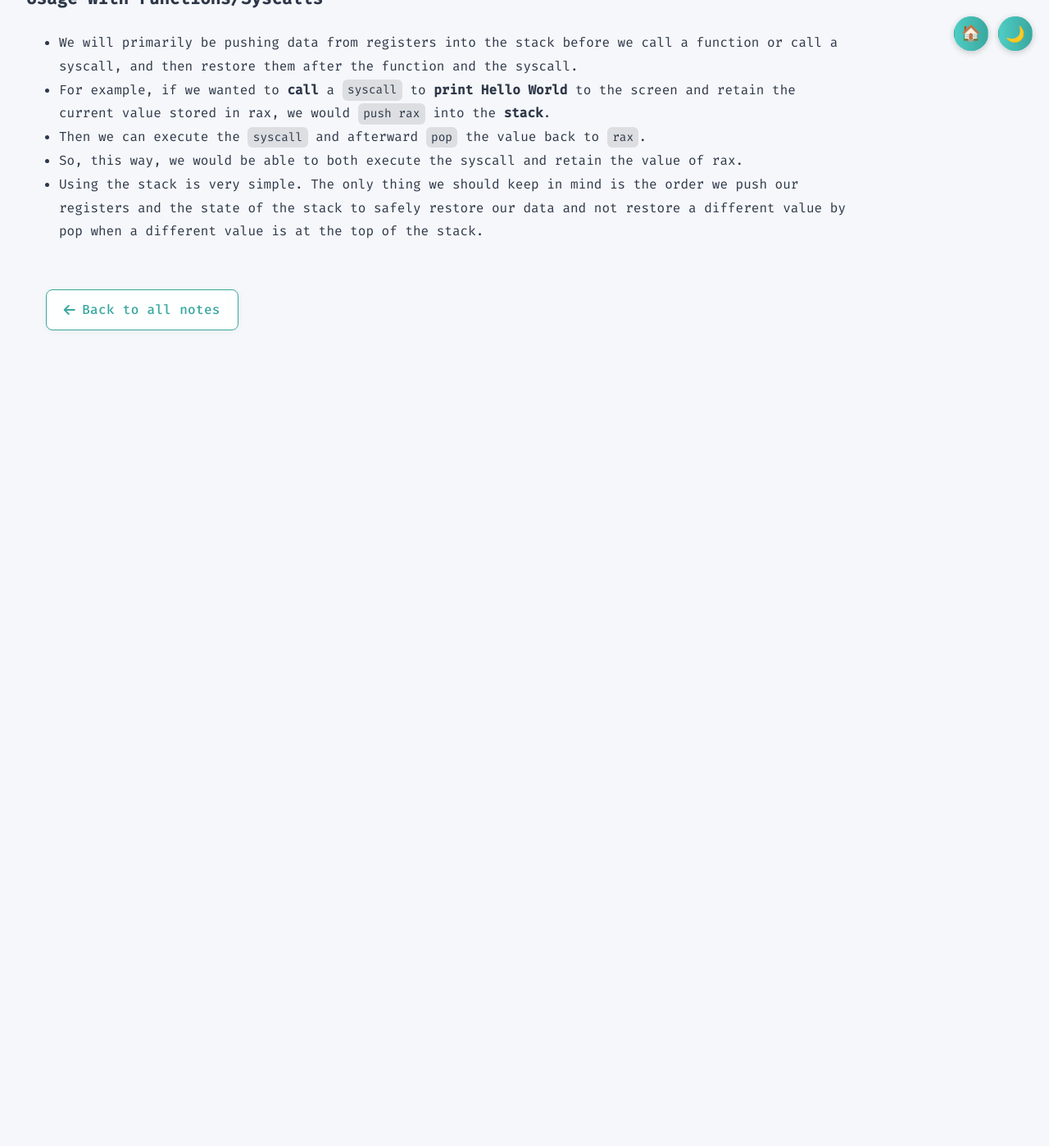
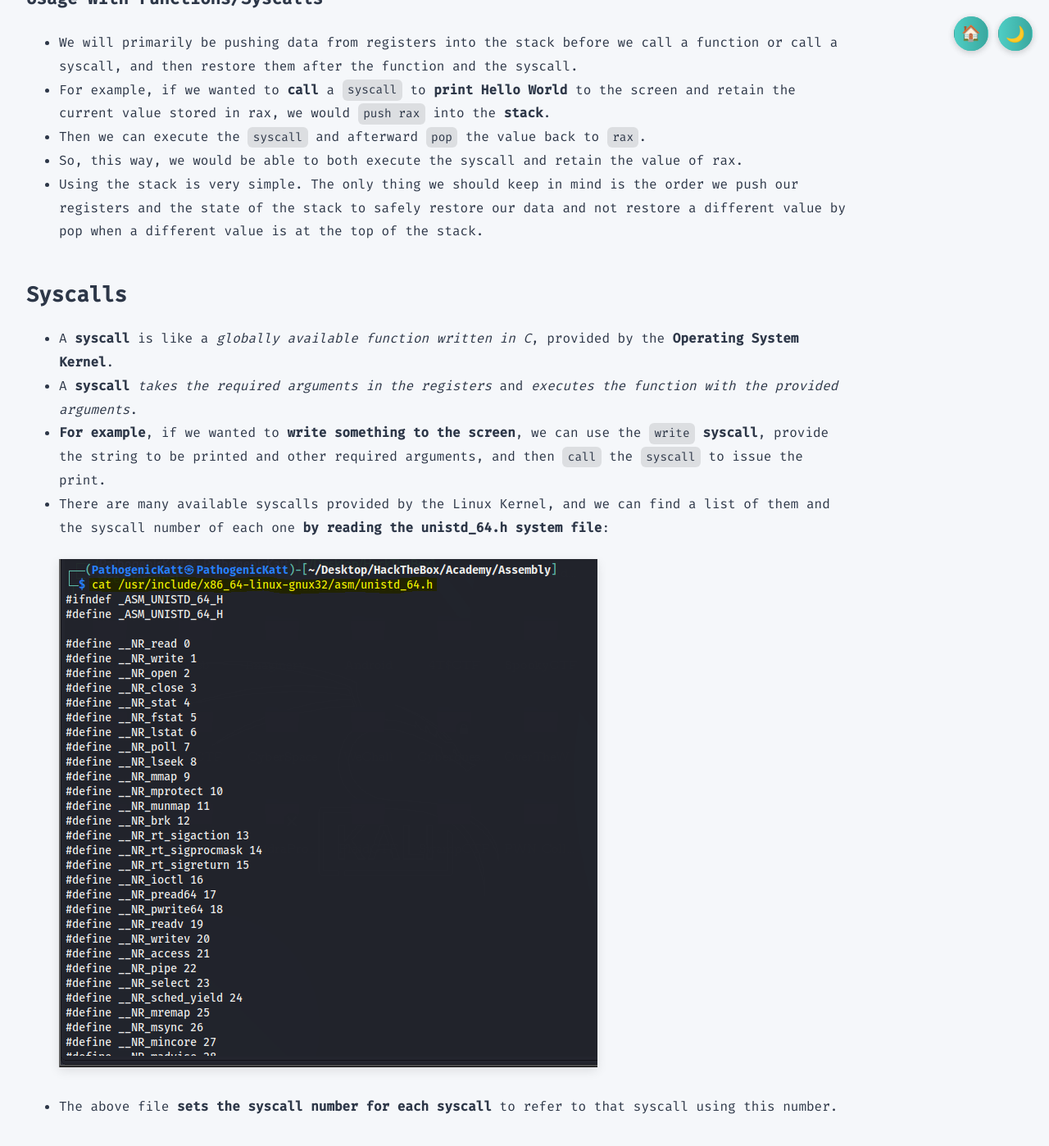
Before and after one commit to PathogenicKatt/PathogenicKatt.github.io, a Jekyll site: the page built from _notes/intro-to-assembly.md, in a window 1280 px wide and 1400 px high, scrolled down 38363 px. Shown: the whole window at 82% size. Built offline with Jekyll 4.4.1, drawn with Linux system fonts in a browser that asks for light colours; before the commit the page ends 38814 px from its top, so only the background shows below that.

Commit message:
Update assembly notes

```diff
--- a/_notes/intro-to-assembly.md
+++ b/_notes/intro-to-assembly.md
@@ -1172,3 +1172,11 @@ nasm -f elf64 basic.s
 -  Then we can execute the <code>syscall</code> and afterward <code>pop</code> the value back to <code>rax</code>.
 - So, this way, we would be able to both execute the syscall and retain the value of rax.
 - Using the stack is very simple. The only thing we should keep in mind is the order we push our registers and the state of the stack to safely restore our data and not restore a different value by pop when a different value is at the top of the stack.
+
+## Syscalls
+- A **syscall** is like a *globally available function written in C*, provided by the **Operating System Kernel**.
+- A **syscall** *takes the required arguments in the registers* and *executes the function with the provided arguments*.
+- **For example**, if we wanted to **write something to the screen**, we can use the <code>write</code> **syscall**, provide the string to be printed and other required arguments, and then <code>call</code> the <code>syscall</code> to issue the print.
+- There are many available syscalls provided by the Linux Kernel, and we can find a list of them and the syscall number of each one **by reading the unistd_64.h system file**:
+![linux syscalls](/assets/img/htb-assembly(31).PNG){: .writeup-image}<br>
+- The above file **sets the syscall number for each syscall** to refer to that syscall using this number.
```
Also changed, not shown: assets/img/htb-assembly(31).PNG (added).
